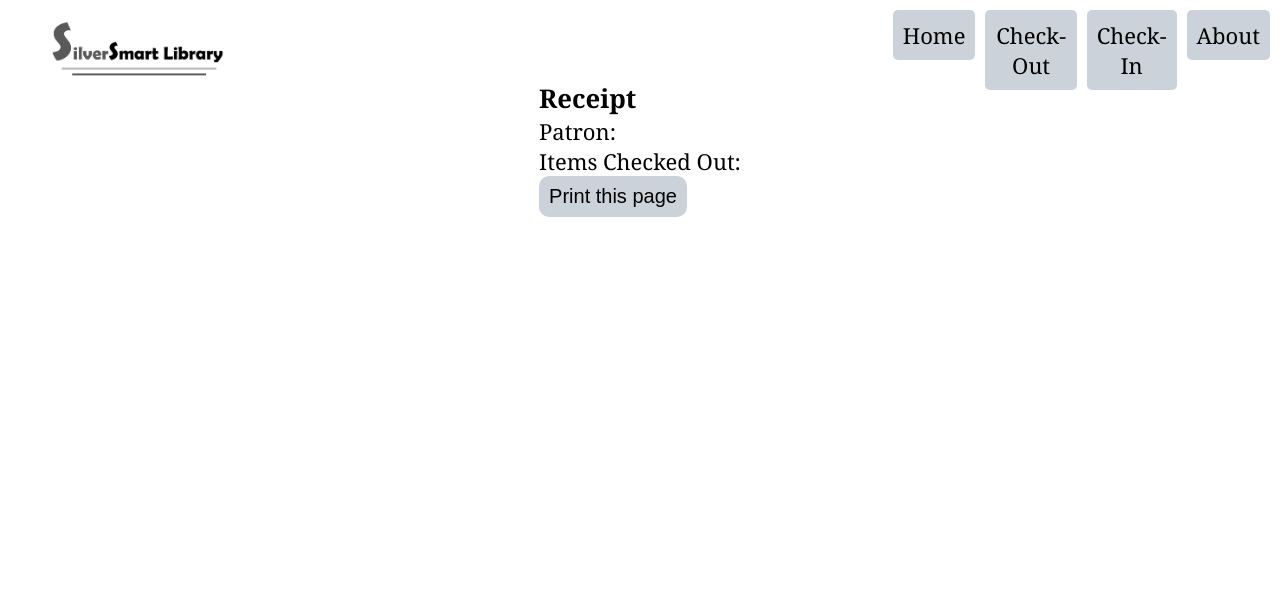
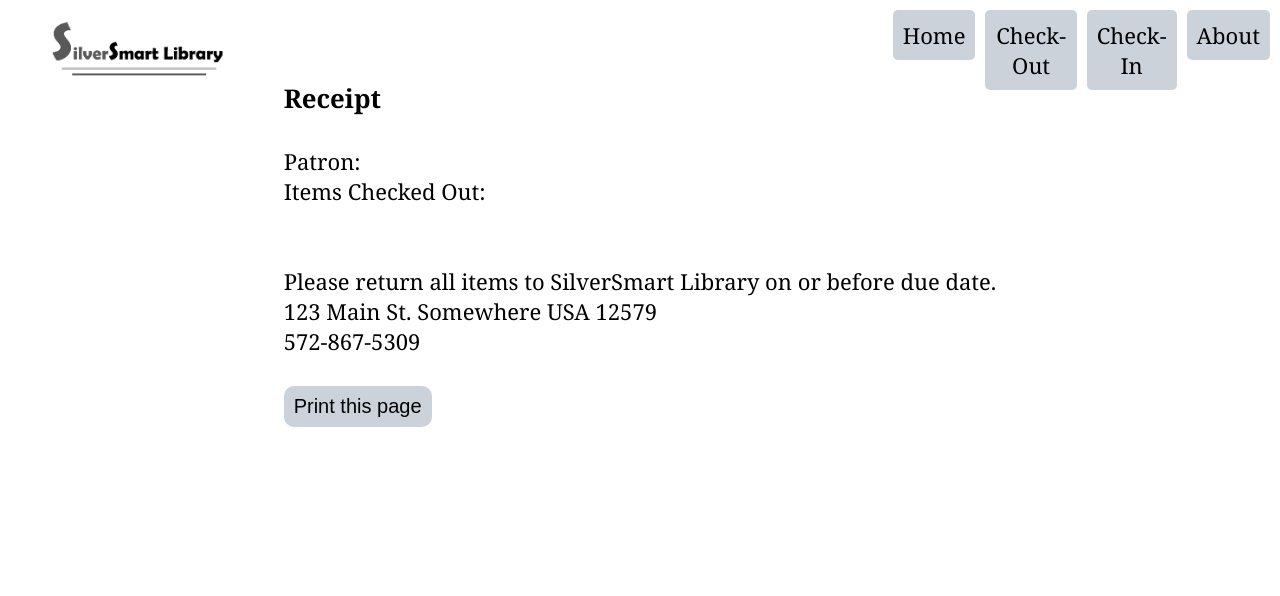
Before and after one commit to morganglis/SilverSmart-Library, a Flask app: template app/templates/receipt.html in a window 1280 px wide. Shown: the top 596 px of the page. Run offline with Flask 3, Linux system fonts and the light colour scheme; the template is opened without the code that fills it, so the values that code supplies are empty.

Commit message:
Changed receipt just for demo

```diff
--- a/app/templates/receipt.html
+++ b/app/templates/receipt.html
@@ -2,14 +2,19 @@
 <body class="receipt_body">
     <div class="main-container">
     <h3>Receipt</h3>
+    <br>
     <p>Patron: {{ patron.firstName }} {{ patron.lastName }}</p>
-    <p>Items Checked Out:</p>
+    <p>Items Checked Out:</p><br>
     <ul class="receipt_items">
         {% for item in receipt_data %}
-            <li>{{ item.item_title }} - Due: {{ item.due_date }}</li>
+            <li><strong>{{ item.item_title }} - Due: {{ item.due_date }}</strong></li>
         {% endfor %}
     </ul>
-
+    <br>
+    <p>Please return all items to SilverSmart Library on or before due date.</p>
+    <p>123 Main St. Somewhere USA 12579</p>
+    <p>572-867-5309</p>
+    <br>
     <button onclick="printReceipt()" style="font-size: 20px">Print this page</button>
 
     <script>
```
